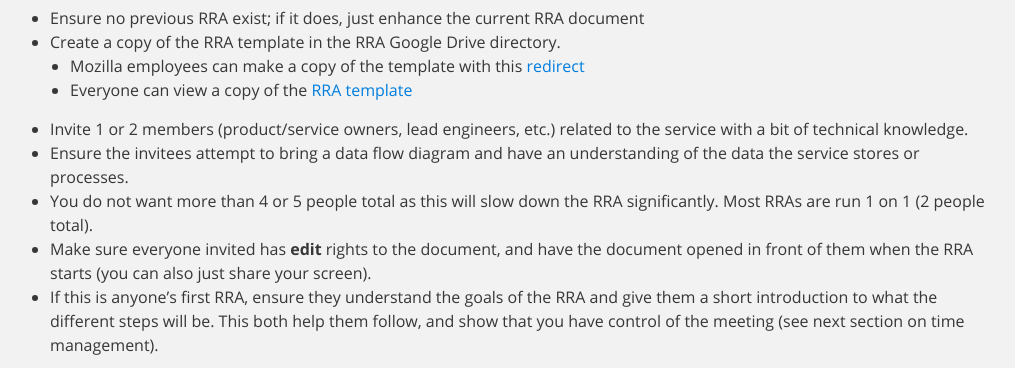
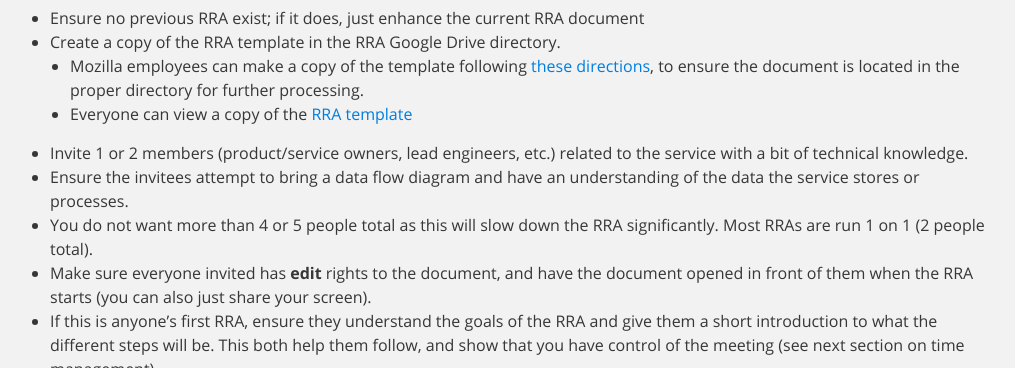
Before and after one commit to mozilla/infosec.mozilla.org, a Jekyll site: the page built from docs/guidelines/risk/rapid_risk_assessment.md, in a window 1280 px wide and 900 px high, scrolled down 2601 px, cut to the strip 205-573 px from the top of the window. Shown: the whole strip, without its empty margins (130-1145 px from the left). Built offline with Jekyll 4.4.1, drawn with Linux system fonts in a browser that asks for light colours; the repository's description, which GitHub fills in, is left out.

Commit message:
Update staff doc creation link

```diff
--- a/docs/guidelines/risk/rapid_risk_assessment.md
+++ b/docs/guidelines/risk/rapid_risk_assessment.md
@@ -128,7 +128,7 @@ This is a guided example of how to run an initial RRA. You will:
 
   - Ensure no previous RRA exist; if it does, just enhance the current RRA document
   - Create a copy of the RRA template in the RRA Google Drive directory.
-    - Mozilla employees can make a copy of the template with this [redirect](https://public.us-west-2.infosec.mozilla.org/web-tools/redirect-to-new-RRA-doc.html)
+    - Mozilla employees can make a copy of the template following [these directions](https://docs.google.com/document/d/1-j9n-TSw1mcGERG6zjSS-hu_Eax7Hb740I4SRtdYyjU/view), to ensure the document is located in the proper directory for further processing.
     - Everyone can view a copy of the [RRA template](https://docs.google.com/document/d/1uD-wofmkXBz5BVq49JQQqC3DnE77vwOPDSbHdWIve9s/edit)
   - Invite 1 or 2 members (product/service owners, lead engineers, etc.) related
     to the service with a bit of technical knowledge.
```
